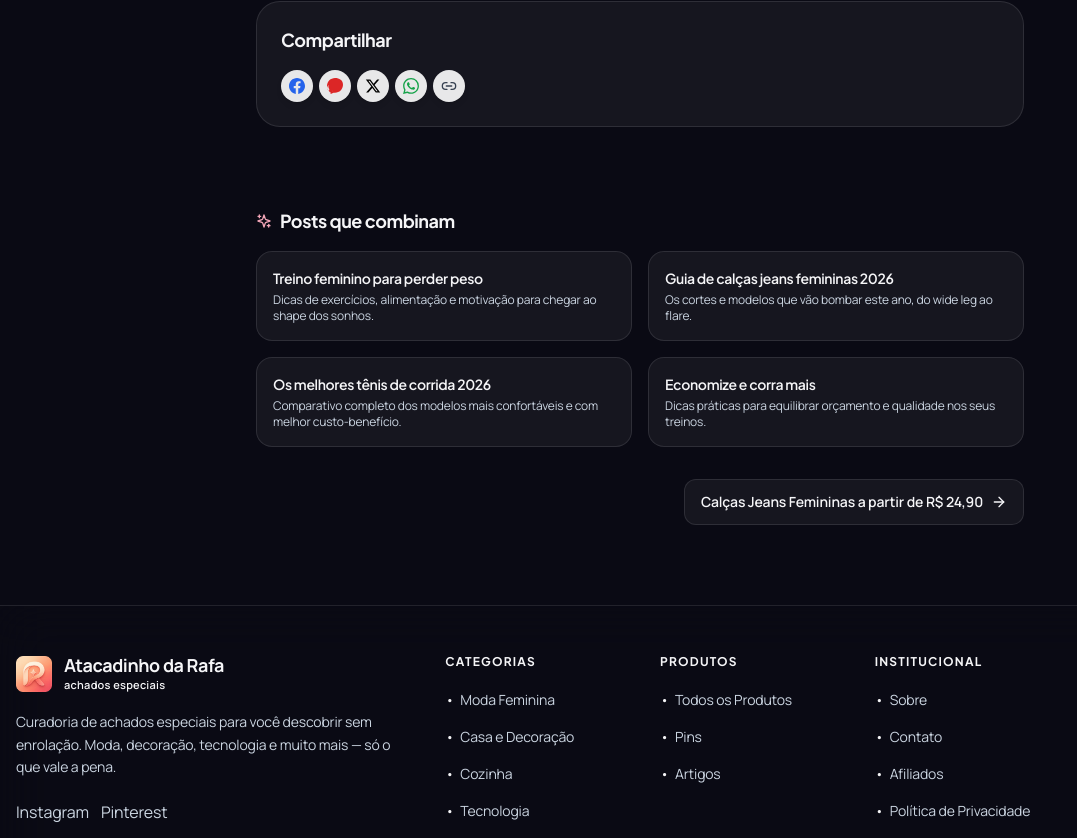
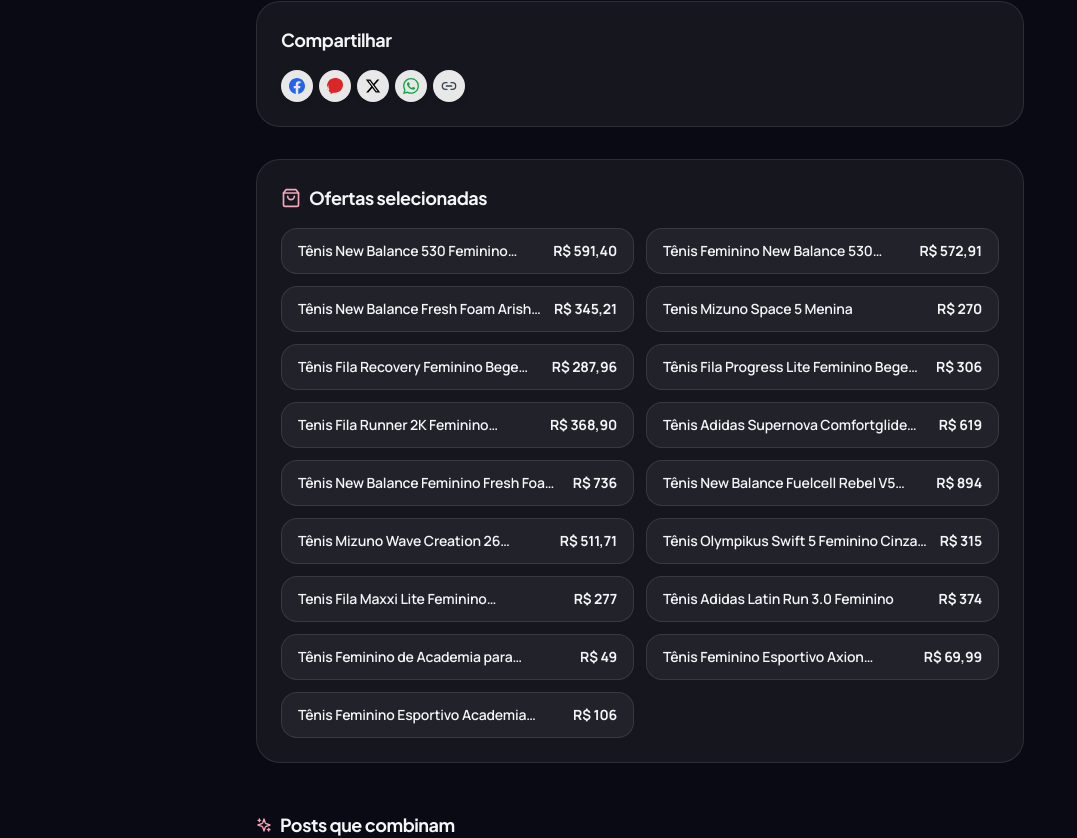
Before and after one commit to machadolucas13/atacadinho-da-rafa, a Next.js app: page /pt/pins/tenis-corrida-masculino-feminino-2026 in a window 1280 px wide. Shown: the part 1019-1857 px from the top of the page, without its empty margins (0-1077 px from the left). Built offline with nearby package versions, Linux system fonts and the light colour scheme.

Commit message:
fix: footer z-index, transparent trending scroll, fix favorites list, update tennis pin with all 18 entries

```diff
--- a/src/app/globals.css
+++ b/src/app/globals.css
@@ -189,6 +189,10 @@
   .animate-float { animation: float 6s ease-in-out infinite; }
   .scrollbar-hide::-webkit-scrollbar { display: none; }
   .scrollbar-hide { -ms-overflow-style: none; scrollbar-width: none; }
+  .scrollbar-thin::-webkit-scrollbar { height: 4px; }
+  .scrollbar-thin::-webkit-scrollbar-track { background: transparent; }
+  .scrollbar-thin::-webkit-scrollbar-thumb { background: rgba(255,255,255,0.15); border-radius: 9999px; }
+  .scrollbar-thin::-webkit-scrollbar-thumb:hover { background: rgba(255,255,255,0.25); }
 }
 
 @keyframes fadeSlideUp {
--- /dev/null
+++ b/src/app/pt/favoritos/FavoritosClient.tsx
@@ -0,0 +1,82 @@
+"use client";
+
+import { useEffect, useState } from "react";
+import Link from "next/link";
+import { Bookmark, ChevronLeft, Trash2, ExternalLink } from "lucide-react";
+
+type Item = {
+  id: string;
+  tipo: "artigo" | "produto";
+  titulo: string;
+  imagemCapa?: string;
+  slug: string;
+  adicionadoEm: number;
+};
+
+export default function FavoritosClient() {
+  const [favoritos, setFavoritos] = useState<Item[]>([]);
+  const [mounted, setMounted] = useState(false);
+
+  useEffect(() => {
+    setMounted(true);
+    try {
+      const stored = localStorage.getItem("favoritos");
+      const data: Item[] = stored ? JSON.parse(stored) : [];
+      setFavoritos(data);
+    } catch {
+      setFavoritos([]);
+    }
+  }, []);
+
+  const remover = (id: string, tipo: string, slug: string) => {
+    const novo = favoritos.filter((f) => !(f.id === id && f.tipo === tipo && f.slug === slug));
+    localStorage.setItem("favoritos", JSON.stringify(novo));
+    setFavoritos(novo);
+  };
+
+  return (
+    <div className="mx-auto max-w-7xl px-4 pt-28 pb-16">
+      <Link href="/" className="inline-flex items-center gap-1 text-sm font-medium text-gray-400 hover:text-[#F4A7B9] transition-colors">
+        <ChevronLeft className="h-4 w-4" />
+        Voltar para home
+      </Link>
+
+      <div className="mt-8 text-center">
+        <Bookmark className="mx-auto h-12 w-12 text-[#F4A7B9]" />
+        <h1 className="mt-4 text-3xl font-bold text-white">Meus favoritos</h1>
+        <p className="mt-2 text-gray-400">Clique em &quot;Salvar&quot; nos posts e produtos para adicionar aqui.</p>
+      </div>
+
+      <div className="mt-10 grid grid-cols-1 sm:grid-cols-2 lg:grid-cols-3 gap-6">
+        {!mounted ? (
+          <p className="col-span-full text-center text-gray-400">Carregando...</p>
+        ) : favoritos.length === 0 ? (
+          <p className="col-span-full text-center text-gray-400">Nenhum favorito salvo ainda.</p>
+        ) : (
+          favoritos.map((item) => (
+            <div key={`${item.tipo}-${item.slug}-${item.id}`} className="rounded-2xl border border-white/10 bg-white/5 p-4 shadow-soft flex gap-4">
+              {item.imagemCapa && (
+                <div className="relative h-16 w-16 flex-shrink-0 overflow-hidden rounded-xl">
+                  <img src={item.imagemCapa} alt={item.titulo} className="h-full w-full object-cover" />
+                </div>
+              )}
+              <div className="flex-1 min-w-0">
+                <p className="text-sm font-semibold text-white truncate">{item.titulo}</p>
+                <p className="mt-1 text-[10px] text-gray-500 uppercase tracking-wider">{item.tipo}</p>
+                <p className="mt-1 text-[10px] text-gray-500">{new Date(item.adicionadoEm).toLocaleDateString("pt-BR")}</p>
+                <div className="mt-2 flex items-center gap-2 flex-wrap">
+                  <Link href={`/${item.tipo === 'artigo' ? 'artigos' : 'produtos'}/${item.slug}`} className="text-xs text-[#F4A7B9] hover:underline inline-flex items-center gap-1">
+                    Abrir <ExternalLink className="h-3 w-3" />
+                  </Link>
+                  <button onClick={() => remover(item.id, item.tipo, item.slug)} className="text-xs text-red-400 hover:text-red-300 inline-flex items-center gap-1">
+                    <Trash2 className="h-3 w-3" /> Remover
+                  </button>
+                </div>
+              </div>
+            </div>
+          ))
+        )}
+      </div>
+    </div>
+  );
+}
--- a/src/app/pt/favoritos/page.tsx
+++ b/src/app/pt/favoritos/page.tsx
@@ -1,8 +1,4 @@
-export const revalidate = 60;
-
 import { Metadata } from "next";
-import Link from "next/link";
-import { Bookmark, ChevronLeft } from "lucide-react";
 
 export const metadata: Metadata = {
   title: "Meus Favoritos - Atacadinho da Rafa",
@@ -10,46 +6,8 @@
   robots: { index: false, follow: true },
 };
 
+import FavoritosClient from "./FavoritosClient";
+
 export default function FavoritosPage() {
-  return (
-    <div className="mx-auto max-w-7xl px-4 pt-28 pb-16">
-      <Link href="/" className="inline-flex items-center gap-1 text-sm font-medium text-gray-400 hover:text-[#F4A7B9] transition-colors">
-        <ChevronLeft className="h-4 w-4" />
-        Voltar para home
-      </Link>
-
-      <div className="mt-8 text-center">
-        <Bookmark className="mx-auto h-12 w-12 text-[#F4A7B9]" />
-        <h1 className="mt-4 text-3xl font-bold text-white">Meus favoritos</h1>
-        <p className="mt-2 text-gray-400">Clique em &quot;Salvar&quot; nos posts e produtos para adicionar aqui.</p>
-      </div>
-
-      <div id="favoritos-container" className="mt-10 grid grid-cols-1 sm:grid-cols-2 lg:grid-cols-3 gap-6">
-      </div>
-
-      <script
-        dangerouslySetInnerHTML={{
-          __html: `
-            (function() {
-              try {
-                const stored = localStorage.getItem('favoritos');
-                const favoritos = stored ? JSON.parse(stored) : [];
-                const container = document.getElementById('favoritos-container');
-                if (!container || favoritos.length === 0) {
-                  if (container) container.innerHTML = '<p class=\"col-span-full text-center text-gray-400\">Nenhum favorito salvo ainda.</p>';
-                  return;
-                }
-                container.innerHTML = favoritos.map(function(item) {
-                  return '<div class="rounded-2xl border border-white/10 bg-white/5 p-5 shadow-soft"><p class="text-sm font-semibold text-white">' + item.titulo + '</p><p class="mt-1 text-xs text-gray-500">' + new Date(item.adicionadoEm).toLocaleDateString('pt-BR') + '</p></div>';
-                }).join('');
-              } catch (e) {
-                var container = document.getElementById('favoritos-container');
-                if (container) container.innerHTML = '<p class=\"col-span-full text-center text-gray-400\">Nenhum favorito salvo ainda.</p>';
-              }
-            })();
-          `,
-        }}
-      />
-    </div>
-  );
+  return <FavoritosClient />;
 }
--- a/src/app/pt/layout.tsx
+++ b/src/app/pt/layout.tsx
@@ -1,4 +1,6 @@
 import { Metadata } from "next";
+import Navbar from '@/components/layout/Navbar';
+import Footer from '@/components/layout/Footer';
 
 export const metadata: Metadata = {
   metadataBase: new URL("https://atacadinhodarafa.com.br/pt"),
@@ -26,5 +28,13 @@
 };
 
 export default function PtLayout({ children }: { children: React.ReactNode }) {
-  return <>{children}</>;
+  return (
+    <div className="min-h-screen flex flex-col">
+      <Navbar />
+      <main className="flex-1 relative z-10">
+        {children}
+      </main>
+      <Footer className="relative z-20" />
+    </div>
+  );
 }
--- a/src/app/pt/pins/tenis-corrida-masculino-feminino-2026/page.tsx
+++ b/src/app/pt/pins/tenis-corrida-masculino-feminino-2026/page.tsx
@@ -2,7 +2,7 @@
 import Link from "next/link";
 import LocaleAwareLink from "@/components/common/LocaleAwareLink";
 import ShareButtons from "@/components/social/ShareButtons";
-import { Eye, Sparkles, ArrowLeft, ArrowRight } from "lucide-react";
+import { Eye, Sparkles, ArrowLeft, ArrowRight, ShoppingBag } from "lucide-react";
 import { getPinBySlug, getPins } from "@/lib/pins";
 
 interface ShopeeLink {
@@ -13,7 +13,25 @@
 
 export default async function PinClient({ params }: { params: { slug: string } }) {
   const pin = await getPinBySlug(params.slug, "pt");
-  const links: ShopeeLink[] = pin?.links || [];
+  const links: ShopeeLink[] = [
+    { nome: "Tênis New Balance 530 Feminino Original Casual Retrô Conforto Academia Caminhada Dia a Dia Leve", preco: "591,40", url: "https://s.shopee.com.br/3qLjBG86H9" },
+    { nome: "Tênis Feminino New Balance 530 Esportivo Casual Respirável Solado Robusto Confortável Original", preco: "572,91", url: "https://s.shopee.com.br/9KgfjTaZXr" },
+    { nome: "Tênis New Balance Fresh Foam Arishi V4 Feminino Original com Nota Fiscal e Garantia", preco: "345,21", url: "https://s.shopee.com.br/Llr11YRzl" },
+    { nome: "Tenis Mizuno Space 5 Menina", preco: "270", url: "https://s.shopee.com.br/6L34A8VJTY" },
+    { nome: "Tênis Fila Recovery Feminino Bege Leve Macio Caminhada Academia Casual", preco: "287,96", url: "https://s.shopee.com.br/2qTBzji6XE" },
+    { nome: "Tênis Fila Progress Lite Feminino Bege Caminhada Original Mulher Confortável Macio Corrida", preco: "306", url: "https://s.shopee.com.br/7KvbM3lce0" },
+    { nome: "Tenis Fila Runner 2K Feminino Lifestyle Casual Confortavel", preco: "368,90", url: "https://s.shopee.com.br/30mcCAubGI" },
+    { nome: "Tênis Adidas Supernova Comfortglide Feminino Corrida", preco: "619", url: "https://s.shopee.com.br/8fQywf3JEO" },
+    { nome: "Tênis New Balance Feminino Fresh Foam X 1080v14", preco: "736", url: "https://s.shopee.com.br/30mcCHSKuu" },
+    { nome: "Tênis New Balance Fuelcell Rebel V5 Feminino - Rosa Neo/Rosa", preco: "894", url: "https://s.shopee.com.br/50Xga2wIew" },
+    { nome: "Tênis Mizuno Wave Creation 26 Feminino Original com Nota Fiscal e Garantia", preco: "511,71", url: "https://s.shopee.com.br/9Kgfk4a3y9" },
+    { nome: "Tênis Olympikus Swift 5 Feminino Cinza e Rosa", preco: "315", url: "https://s.shopee.com.br/1qaeoLRWiJ" },
+    { nome: "Tenis Fila Maxxi Lite Feminino Caminhada Corrida Treinos Academia Confortável e Macio", preco: "277", url: "https://s.shopee.com.br/190d12lth" },
+    { nome: "Tênis Adidas Latin Run 3.0 Feminino", preco: "374", url: "https://s.shopee.com.br/1qaeoQK91n" },
+    { nome: "Tênis Feminino de Academia para Musculação Treino Funcional Caminhada Corrida e Uso Diário", preco: "49", url: "https://s.shopee.com.br/2BDVD8Z0sq" },
+    { nome: "Tênis Feminino Esportivo Axion Estiloso Moderno Treino Academia Corrida Caminhada", preco: "69,99", url: "https://s.shopee.com.br/9zwMXZza4G" },
+    { nome: "Tênis Feminino Esportivo Academia Caminhada Leve Confortável Dia a Dia Treino", preco: "106", url: "https://s.shopee.com.br/3g2Izz0TrF" },
+  ];
   const shareUrl = `/pt/pins/${params.slug}`;
   const visualizacoes = Math.floor(Math.random() * 8000) + 1500;
   const allPins = await getPins("pt");
@@ -56,7 +74,7 @@
             </div>
             <p className="text-gray-300 mb-6 text-lg leading-relaxed">
               Selecionamos tênis de corrida masculinos e femininos que unem conforto, performance e estilo.
-              Tem opções para iniciantes e para quem já treina há anos. Clique abaixo e confira os preços na Shopee!
+              Tem opção para iniciantes e para quem já treina há anos. Clique e confira os preços na Shopee!
             </p>
 
             <div className="flex flex-wrap gap-3 mb-8">
@@ -92,19 +110,25 @@
               />
             </div>
 
-            <div className="grid grid-cols-1 sm:grid-cols-2 gap-3 mb-8">
-              {links.map((item) => (
+            <div className="rounded-3xl border border-white/10 bg-white/5 p-6 mb-8">
+              <div className="flex items-center gap-2 mb-4">
+                <ShoppingBag className="h-5 w-5 text-[#F4A7B9]" />
+                <h2 className="text-lg font-bold text-white">Ofertas selecionadas</h2>
+              </div>
+              <div className="grid grid-cols-1 sm:grid-cols-2 gap-3">
+                {links.map((item, idx) => (
                   <a
-                  key={item.url}
+                    key={idx}
                     href={item.url}
                     target="_blank"
                     rel="noopener noreferrer"
                     className="flex items-center justify-between rounded-2xl border border-white/10 bg-white/5 px-4 py-3 transition hover:border-[#F4A7B9] hover:bg-white/10"
                   >
                     <span className="text-sm font-semibold text-white line-clamp-1">{item.nome}</span>
-                  <span className="text-sm font-bold text-[#FFD700] whitespace-nowrap ml-3">{item.preco}</span>
+                    <span className="text-sm font-bold text-[#FFD700] whitespace-nowrap ml-3">R$ {item.preco}</span>
                   </a>
                 ))}
+              </div>
             </div>
 
             <div className="mt-12 mb-8">
--- a/src/components/pinterest/TrendingCarousel.tsx
+++ b/src/components/pinterest/TrendingCarousel.tsx
@@ -91,7 +91,7 @@
 
           <div
             ref={scrollRef}
-            className="flex gap-2 overflow-x-auto scroll-smooth snap-x snap-mandatory"
+            className="flex gap-2 overflow-x-auto scroll-smooth snap-x snap-mandatory scrollbar-thin"
           >
             {sorted.map((item) => (
               <Link
```
Lines whose indentation alone changed are shown as unchanged.
